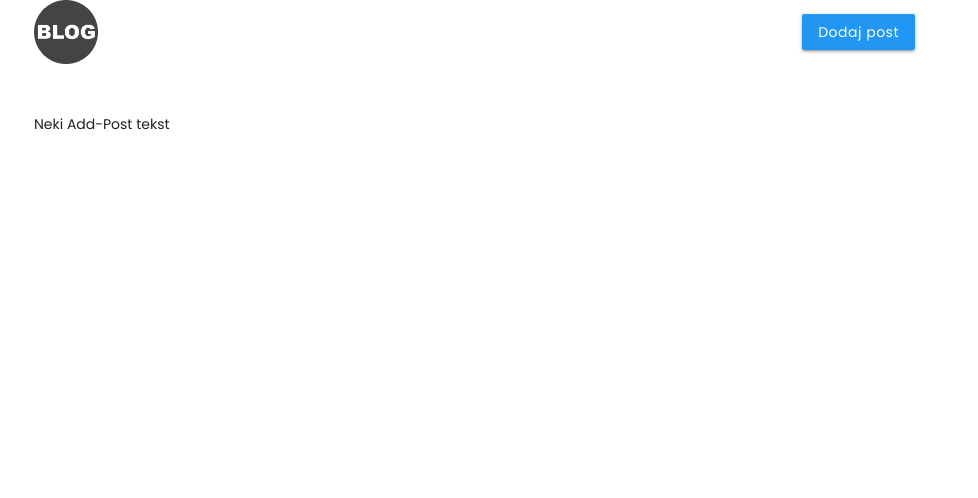
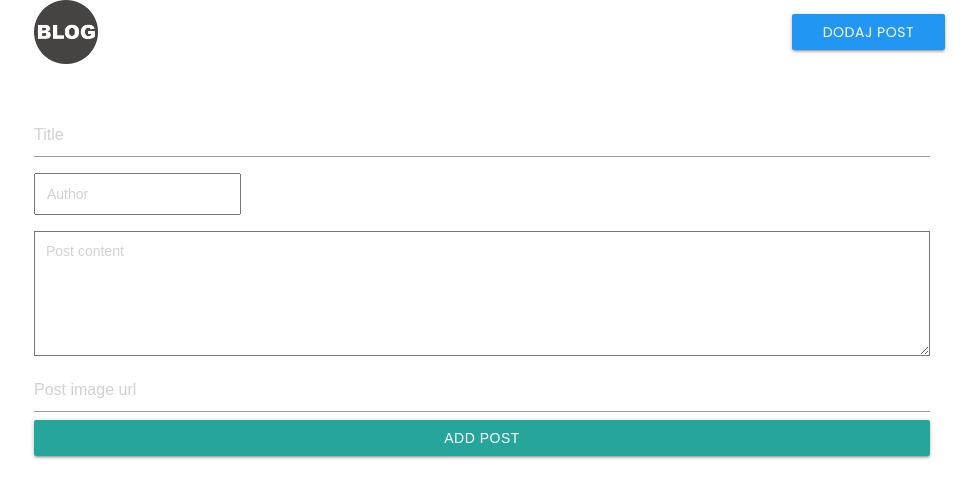
Before and after one commit to LukaKrsmanovic/React-Homework-1, a React (Create React App) app in the folder Blog/blog/: page /add-post in a window 1280 px wide. Shown: the top 498 px of the page, without its empty margins (158-1136 px from the left). Built offline with nearby package versions, Linux system fonts and the light colour scheme.

Commit message:
Add post page and put request

```diff
--- a/Blog/blog/src/components/AddPost.js
+++ b/Blog/blog/src/components/AddPost.js
@@ -1,7 +1,99 @@
-import React from "react";
+import React, { useState } from "react";
+import 'react-notifications/lib/notifications.css';
+import {NotificationContainer,NotificationManager} from 'react-notifications';
 
-const AddPost = () => {
-  return <div>Neki Add-Post tekst</div>;
+export const AddPost = () => {
+  const [title, setTitle] = useState("");
+  const [author, setAuthor] = useState("");
+  const [content, setContent] = useState("");
+  const [image_url, setImageUrl] = useState("");
+
+  const url = "https://jsonblob.com/api/929808639385157632";
+
+  async function postData(myData) {
+    let data = await fetch(url).then((response) => response.json());
+
+    myData.id = data.posts.length + 1;
+
+    data.posts.push(myData);
+    return data;
+  }
+
+  const handleSubmit = async (e) => {
+    e.preventDefault();
+
+    const myData = {
+      id: -1,
+      title,
+      image_url,
+      author,
+      content,
+    };
+
+    let data = await postData(myData);
+    console.log(data);
+
+    fetch(url, {
+      method: "PUT",
+
+      headers: {
+        "Content-Type": "application/json",
+      },
+
+      body: JSON.stringify(data),
+    }).then(
+      NotificationManager.success('Post added successfully','Thank you for sharing!') )
+  };
+
+  return (
+    <div className="addPost">
+      <form onSubmit={handleSubmit}>
+        <div className="form-group">
+          <input
+            type="text"
+            placeholder="Title"
+            className="form-control"
+            value={title}
+            onChange={(e) => setTitle(e.target.value)}
+          />
+        </div>
+        <div className="form-group">
+          <input
+            type="author"
+            placeholder="Author"
+            className="form-control"
+            value={author}
+            onChange={(e) => setAuthor(e.target.value)}
+          />
+        </div>
+        <div className="form-group">
+          <textarea
+            placeholder="Post content"
+            className="form-control newPostContent"
+            value={content}
+            onChange={(e) => setContent(e.target.value)}
+          ></textarea>
+        </div>
+        <div className="form-group">
+          <input
+            type="text"
+            className="form-control"
+            placeholder="Post image url"
+            onChange={(e) => setImageUrl(e.target.value)}
+            value={image_url}
+          />
+        </div>
+        <div className="form-group">
+          <input
+            type="submit"
+            className="btn btn-dark btn-block"
+            value="Add Post"
+          />
+          <NotificationContainer/>
+        </div>
+      </form>
+    </div>
+  );
 };
 
 export default AddPost;
--- a/Blog/blog/src/index.css
+++ b/Blog/blog/src/index.css
@@ -17,10 +17,6 @@ code {
 
 nav {
   margin-bottom: 50px;
-}
-
-nav ul .btn {
-  text-transform: initial;
 }
 
 .card .meta {
@@ -53,9 +49,15 @@ nav ul .btn {
   color: rgb(100, 100, 100);
 }
 
-@media screen and (max-width: 750px) {
-  nav ul .btn {
-    font-size: 0.8rem;
-    padding: 0 7px;
-  }
+.form-control{
+  padding:11px;
+  margin:8px 0;
 }
+
+.newPostContent{
+  height: 125px;
+}
+
+.btn{
+  width: 100%;
+}
```
